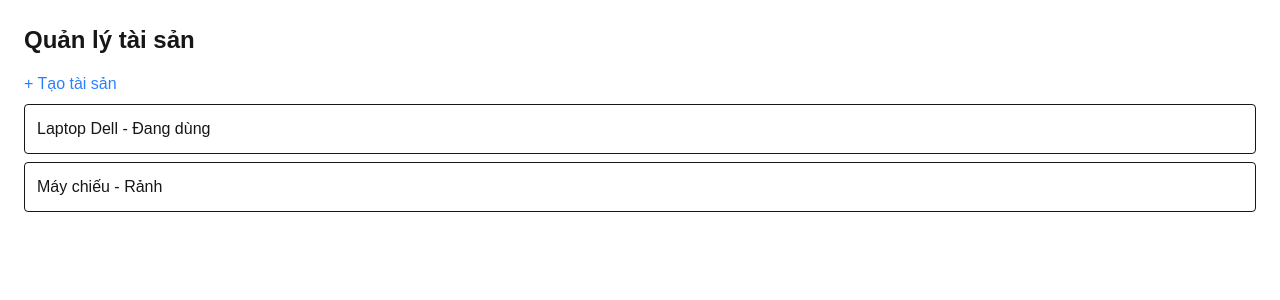
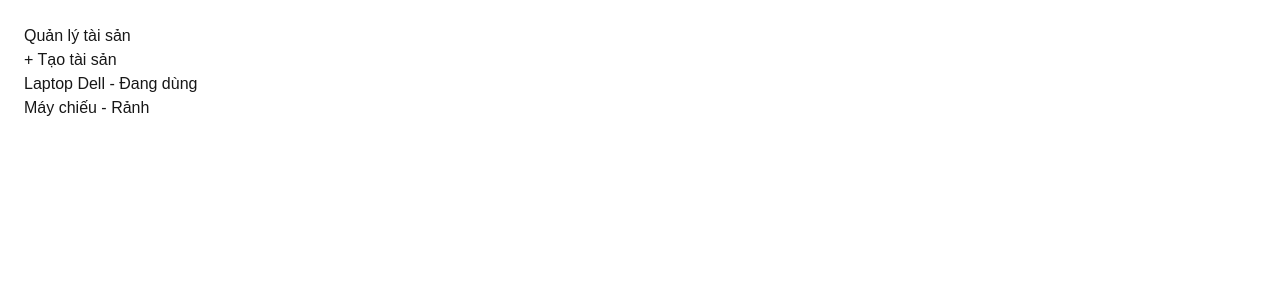
Before and after one commit to quyendc21v7n556/van-phong-so, a Next.js app: page /asset in a window 1280 px wide. Shown: the top 300 px of the page. Built offline with nearby package versions, Linux system fonts and the light colour scheme.

Commit message:
feat: cap nhat trang asset su dung async data, them loading và gia lap goi API

```diff
--- a/app/asset/page.tsx
+++ b/app/asset/page.tsx
@@ -1,21 +1,34 @@
 "use client";
 
+import { useEffect, useState } from "react";
 import Link from "next/link";
 import { getAssets } from "@/lib/assetService";
+import { Asset } from "@/lib/assetService";
 
 export default function AssetPage() {
-  const assets = getAssets();
+  const [assets, setAssets] = useState<Asset[]>([]);
+  const [loading, setLoading] = useState(true);
+
+  useEffect(() => {
+    const fetchData = async () => {
+      const data = await getAssets();
+      setAssets(data as Asset[]);
+      setLoading(false);
+    };
+
+    fetchData();
+  }, []);
+
+  if (loading) return <p>Đang tải...</p>;
 
   return (
     <div className="p-6">
-      <h1 className="text-2xl font-bold mb-4">Quản lý tài sản</h1>
+      <h1>Quản lý tài sản</h1>
 
-      <Link href="/asset/create" className="text-blue-500">
-        + Tạo tài sản
-      </Link>
+      <Link href="/asset/create">+ Tạo tài sản</Link>
 
       {assets.map(a => (
-        <div key={a.id} className="border p-3 mt-2 rounded">
+        <div key={a.id}>
           <Link href={`/asset/${a.id}`}>
             {a.name} - {a.status}
           </Link>
--- a/lib/assetService.ts
+++ b/lib/assetService.ts
@@ -9,7 +9,13 @@ const assets: Asset[] = [
   { id: "2", name: "Máy chiếu", status: "Rảnh" },
 ];
 
-export const getAssets = () => assets;
+export const getAssets = async () => {
+  return new Promise(resolve => {
+    setTimeout(() => {
+      resolve(assets);
+    }, 500);
+  });
+};
 
 export const getAssetById = (id: string) =>
   assets.find(a => a.id === id);
```
